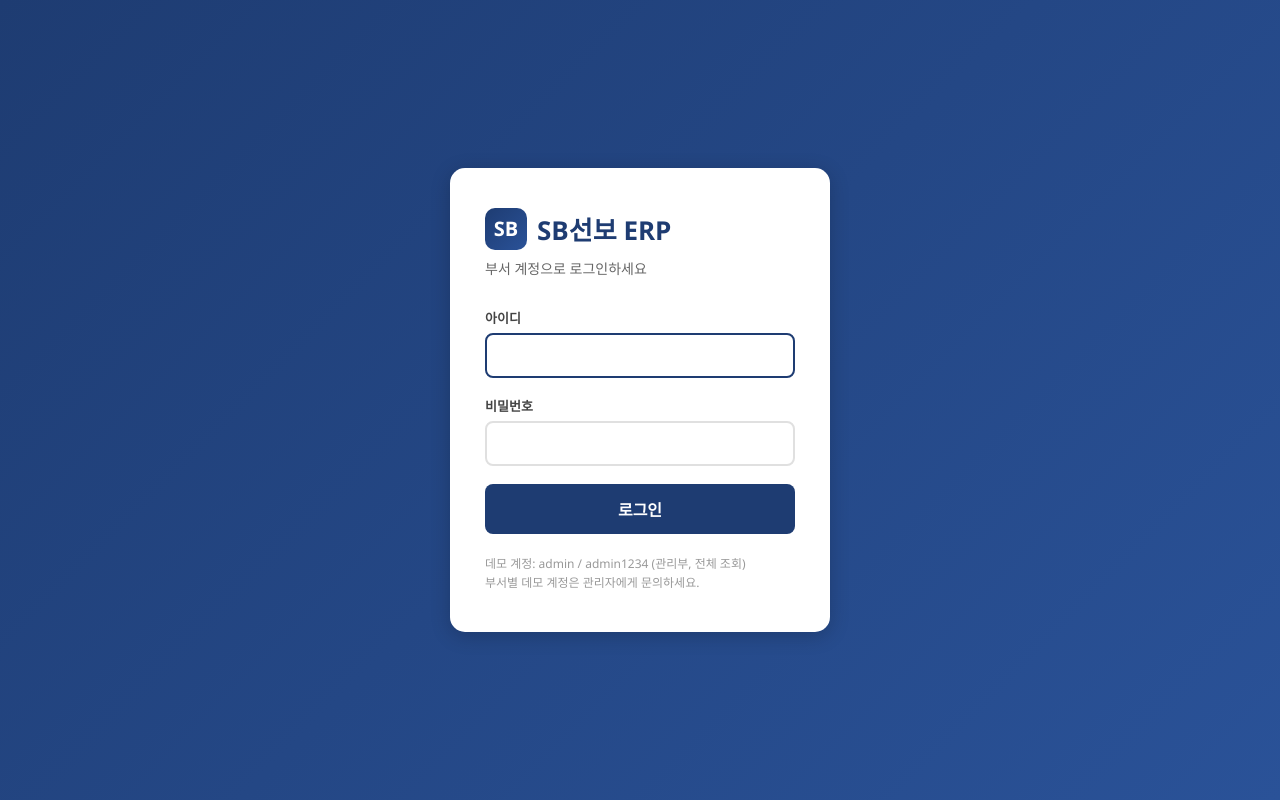
After one commit to Mr-choi1/nachoi1, a Flask app: page /login in a window 1280 px wide. The commit adds this page. Run offline with Flask 3, Linux system fonts and the light colour scheme.

Commit message:
부서 기반 로그인/권한관리(RBAC) 추가
SQLite 사용자 DB(비밀번호 해시) + 세션 로그인으로 인증 없이 열려있던
/api/query, /api/category 를 보호하고, 부서별로 조회 가능한 ERP 데이터
카테고리를 제한함. 로그인 페이지, 헤더 사용자 정보/로그아웃, 권한에 맞는
카테고리 버튼만 노출하도록 프론트엔드도 함께 수정. users.db는 gitignore 처리.

Co-Authored-By: Claude Sonnet 5 <noreply@anthropic.com>

```diff
--- a/sb_erp_flask/app.py
+++ b/sb_erp_flask/app.py
@@ -1,9 +1,113 @@
 import copy
 import os
+import sqlite3
+from functools import wraps
+
 import requests
-from flask import Flask, render_template, request, jsonify
+from flask import Flask, render_template, request, jsonify, session, redirect, url_for
+from werkzeug.security import generate_password_hash, check_password_hash
 
 app = Flask(__name__)
+# 운영 배포 시 반드시 SECRET_KEY 환경변수로 교체할 것 (세션 쿠키 서명에 사용됨)
+app.secret_key = os.environ.get('SECRET_KEY', 'dev-secret-key-change-in-production')
+
+# ---------- 사용자 DB (SQLite) ----------
+DB_PATH = os.path.join(os.path.dirname(os.path.abspath(__file__)), 'users.db')
+
+# 부서별로 조회 가능한 데이터 카테고리 (RBAC). role이 admin이면 전체 조회 가능.
+DEPARTMENT_CATEGORY_ACCESS = {
+    '관리부': {'financial', 'production', 'purchase', 'quality', 'quality_cause', 'hr', 'comprehensive'},
+    '영업부': {'financial', 'purchase', 'comprehensive'},
+    '생산부': {'production', 'quality', 'quality_cause', 'comprehensive'},
+    '품질부': {'quality', 'quality_cause', 'production', 'comprehensive'},
+    '기술부': {'production', 'purchase', 'comprehensive'},
+}
+
+ALL_CATEGORIES = {'financial', 'production', 'purchase', 'quality', 'quality_cause', 'hr', 'comprehensive'}
+
+
+def get_db():
+    conn = sqlite3.connect(DB_PATH)
+    conn.row_factory = sqlite3.Row
+    return conn
+
+
+def init_db():
+    conn = get_db()
+    conn.execute('''
+        CREATE TABLE IF NOT EXISTS users (
+            id INTEGER PRIMARY KEY AUTOINCREMENT,
+            username TEXT UNIQUE NOT NULL,
+            password_hash TEXT NOT NULL,
+            department TEXT NOT NULL,
+            role TEXT NOT NULL DEFAULT 'staff'
+        )
+    ''')
+    conn.commit()
+
+    existing = conn.execute('SELECT COUNT(*) AS cnt FROM users').fetchone()['cnt']
+    if existing == 0:
+        # 최초 실행 시에만 데모 계정 시드. 운영 전 반드시 비밀번호 변경 필요.
+        seed_users = [
+            ('admin', 'admin1234', '관리부', 'admin'),
+            ('sales1', 'sales1234', '영업부', 'staff'),
+            ('prod1', 'prod1234', '생산부', 'staff'),
+            ('qc1', 'qc1234', '품질부', 'staff'),
+            ('tech1', 'tech1234', '기술부', 'staff'),
+        ]
+        for username, pw, dept, role in seed_users:
+            conn.execute(
+                'INSERT INTO users (username, password_hash, department, role) VALUES (?, ?, ?, ?)',
+                (username, generate_password_hash(pw), dept, role)
+            )
+        conn.commit()
+    conn.close()
+
+
+def get_allowed_categories(department, role):
+    if role == 'admin':
+        return set(ALL_CATEGORIES)
+    return set(DEPARTMENT_CATEGORY_ACCESS.get(department, set()))
+
+
+def login_required(f):
+    @wraps(f)
+    def wrapper(*args, **kwargs):
+        if 'user_id' not in session:
+            if request.path.startswith('/api/'):
+                return jsonify({'error': '로그인이 필요합니다.'}), 401
+            return redirect(url_for('login'))
+        return f(*args, **kwargs)
+    return wrapper
+
+
+@app.route('/login', methods=['GET', 'POST'])
+def login():
+    error = None
+    if request.method == 'POST':
+        username = request.form.get('username', '').strip()
+        password = request.form.get('password', '')
+
+        conn = get_db()
+        user = conn.execute('SELECT * FROM users WHERE username = ?', (username,)).fetchone()
+        conn.close()
+
+        if user and check_password_hash(user['password_hash'], password):
+            session['user_id'] = user['id']
+            session['username'] = user['username']
+            session['department'] = user['department']
+            session['role'] = user['role']
+            return redirect(url_for('index'))
+
+        error = '아이디 또는 비밀번호가 올바르지 않습니다.'
+
+    return render_template('login.html', error=error)
+
+
+@app.route('/logout')
+def logout():
+    session.clear()
+    return redirect(url_for('login'))
 
 # ---------- 포텐스닷(potens.ai) LLM 연동 ----------
 # 키는 코드에 직접 넣지 말고 환경변수 POTENS_API_KEY 로 설정합니다.
@@ -69,18 +173,27 @@ def contains_keyword(query, keywords):
 
 # ---------- 웹 앱 실행 ----------
 @app.route('/')
+@login_required
 def index():
-    return render_template('index.html')
+    allowed = get_allowed_categories(session['department'], session['role'])
+    return render_template(
+        'index.html',
+        username=session['username'],
+        department=session['department'],
+        allowed_categories=allowed
+    )
 
 
 # ---------- AI 챗봇 응답 처리 ----------
 @app.route('/api/query', methods=['POST'])
+@login_required
 def process_ai_query_route():
     user_query = request.json.get('query', '')
-    return jsonify(process_ai_query(user_query))
+    allowed = get_allowed_categories(session['department'], session['role'])
+    return jsonify(process_ai_query(user_query, allowed))
 
 
-def process_ai_query(user_query):
+def process_ai_query(user_query, allowed_categories=None):
     query = user_query.lower()
 
     period = extract_period(query)
@@ -105,6 +218,12 @@ def process_ai_query(user_query):
         result = handle_comprehensive_query(query)
 
     if result:
+        if allowed_categories is not None and result.get('type') not in allowed_categories:
+            return {
+                'type': 'text',
+                'data': None,
+                'message': '🔒 소속 부서 권한으로는 조회할 수 없는 데이터입니다. 담당 부서 또는 관리자에게 문의해주세요.'
+            }
         return enrich_structured_response(result)
 
     # 정형 카테고리 키워드에 걸리지 않은 자유 질문은 포텐스닷 LLM에게 위임
@@ -852,7 +971,15 @@ def get_hr_data():
 
 # ---------- 카테고리별 데이터 조회 ----------
 @app.route('/api/category/<category>', methods=['GET'])
+@login_required
 def get_category_data_route(category):
+    allowed = get_allowed_categories(session['department'], session['role'])
+    if category not in allowed:
+        return jsonify({
+            'type': 'text',
+            'data': None,
+            'message': '🔒 소속 부서 권한으로는 조회할 수 없는 데이터입니다. 담당 부서 또는 관리자에게 문의해주세요.'
+        })
     return jsonify(get_category_data(category))
 
 
@@ -870,6 +997,7 @@ def get_category_data(category):
     return {'type': 'text', 'data': None, 'message': '데이터를 찾을 수 없습니다.'}
 
 
+init_db()
+
 if __name__ == '__main__':
-    import os
     app.run(debug=True, port=int(os.environ.get('PORT', 5000)))
--- /dev/null
+++ b/sb_erp_flask/templates/login.html
@@ -0,0 +1,147 @@
+<!DOCTYPE html>
+<html>
+<head>
+  <meta charset="UTF-8">
+  <meta name="viewport" content="width=device-width, initial-scale=1.0">
+  <title>SB선보 ERP 시스템 - 로그인</title>
+  <style>
+    * {
+      margin: 0;
+      padding: 0;
+      box-sizing: border-box;
+    }
+
+    body {
+      font-family: 'Segoe UI', Tahoma, Geneva, Verdana, sans-serif;
+      background: linear-gradient(135deg, #1e3c72 0%, #2a5298 100%);
+      min-height: 100vh;
+      display: flex;
+      align-items: center;
+      justify-content: center;
+      padding: 20px;
+    }
+
+    .login-box {
+      background: white;
+      width: 100%;
+      max-width: 380px;
+      padding: 40px 35px;
+      border-radius: 15px;
+      box-shadow: 0 4px 20px rgba(0,0,0,0.2);
+    }
+
+    .logo {
+      font-size: 26px;
+      font-weight: bold;
+      color: #1e3c72;
+      display: flex;
+      align-items: center;
+      gap: 10px;
+      margin-bottom: 8px;
+    }
+
+    .logo-icon {
+      width: 42px;
+      height: 42px;
+      background: linear-gradient(135deg, #1e3c72 0%, #2a5298 100%);
+      border-radius: 10px;
+      display: flex;
+      align-items: center;
+      justify-content: center;
+      color: white;
+      font-weight: bold;
+      font-size: 20px;
+    }
+
+    .subtitle {
+      color: #666;
+      font-size: 14px;
+      margin-bottom: 30px;
+    }
+
+    label {
+      display: block;
+      font-size: 13px;
+      color: #444;
+      margin-bottom: 6px;
+      font-weight: bold;
+    }
+
+    input {
+      width: 100%;
+      padding: 12px 14px;
+      border: 2px solid #e0e0e0;
+      border-radius: 8px;
+      font-size: 15px;
+      margin-bottom: 18px;
+      outline: none;
+      transition: border-color 0.2s;
+    }
+
+    input:focus {
+      border-color: #1e3c72;
+    }
+
+    button {
+      width: 100%;
+      padding: 13px;
+      background: #1e3c72;
+      color: white;
+      border: none;
+      border-radius: 8px;
+      font-size: 16px;
+      font-weight: bold;
+      cursor: pointer;
+      transition: background 0.2s;
+    }
+
+    button:hover {
+      background: #2a5298;
+    }
+
+    .error {
+      background: #fdecea;
+      color: #c0392b;
+      padding: 10px 14px;
+      border-radius: 8px;
+      font-size: 13px;
+      margin-bottom: 18px;
+    }
+
+    .hint {
+      margin-top: 20px;
+      font-size: 12px;
+      color: #999;
+      line-height: 1.6;
+    }
+  </style>
+</head>
+<body>
+  <div class="login-box">
+    <div class="logo">
+      <div class="logo-icon">SB</div>
+      <span>SB선보 ERP</span>
+    </div>
+    <div class="subtitle">부서 계정으로 로그인하세요</div>
+
+    {% if error %}
+    <div class="error">{{ error }}</div>
+    {% endif %}
+
+    <form method="POST" action="{{ url_for('login') }}">
+      <label for="username">아이디</label>
+      <input type="text" id="username" name="username" autocomplete="username" required autofocus>
+
+      <label for="password">비밀번호</label>
+      <input type="password" id="password" name="password" autocomplete="current-password" required>
+
+      <button type="submit">로그인</button>
+    </form>
+
+    <div class="hint">
+      데모 계정: admin / admin1234 (관리부, 전체 조회)<br>
+      부서별 데모 계정은 관리자에게 문의하세요.
+    </div>
+  </div>
+</body>
+</html>
```
Also changed, not shown: sb_erp_flask/templates/index.html (+10 -7 lines), 1 other file.
